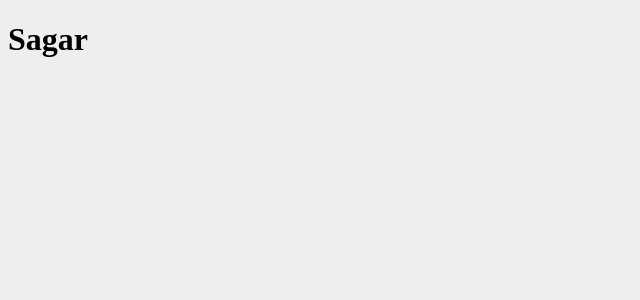
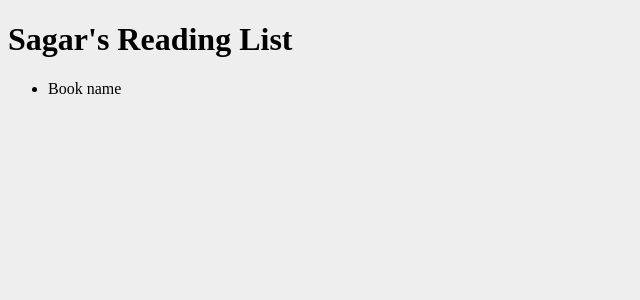
Before and after one commit to SagarPai99/firstGraphQL, a React (Create React App) app in the folder client/: page / in a window 1280 px wide. Shown: the top 300 px of the page, without its empty margins (0-640 px from the left). Built offline with nearby package versions, Linux system fonts and the light colour scheme.

Commit message:
BookList Component Added

```diff
--- a/client/src/App.js
+++ b/client/src/App.js
@@ -1,11 +1,17 @@
-import React from 'react';
+import React,{Component} from 'react';
 
-function App() {
-  return (
-    <div className="App">
-      <h1>Sagar</h1>
-    </div>
-  );
+//components
+import BookList from './components/BookList';
+
+class App extends Component {
+  render(){
+    return(
+      <div id="main">
+        <h1>Sagar's Reading List</h1>
+          <BookList />
+      </div>
+    )
+  }
 }
 
 export default App;
--- /dev/null
+++ b/client/src/components/BookList.js
@@ -0,0 +1,16 @@
+import React,{Component} from 'react';
+
+
+class BookList extends Component {
+  render(){
+    return(
+      <div>
+        <ul id="book-list">
+            <li>Book name</li>
+        </ul>
+      </div>
+    )
+  }
+}
+
+export default BookList;
```
